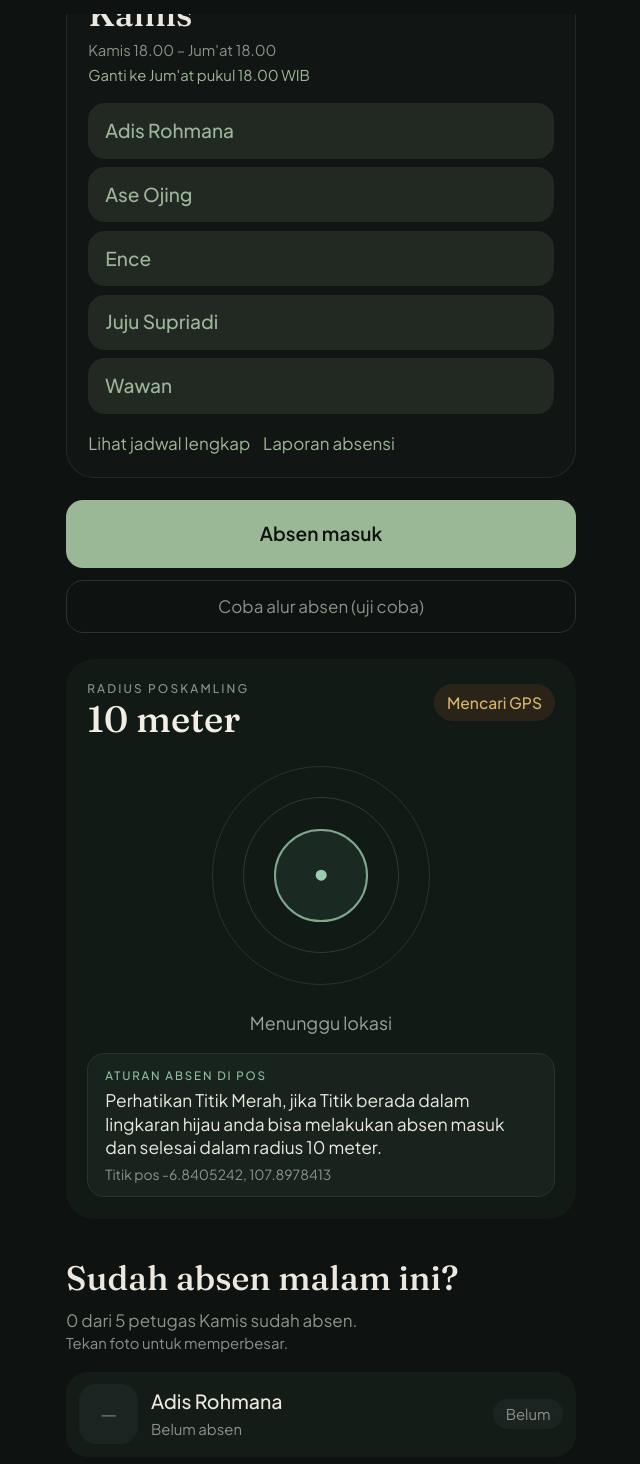
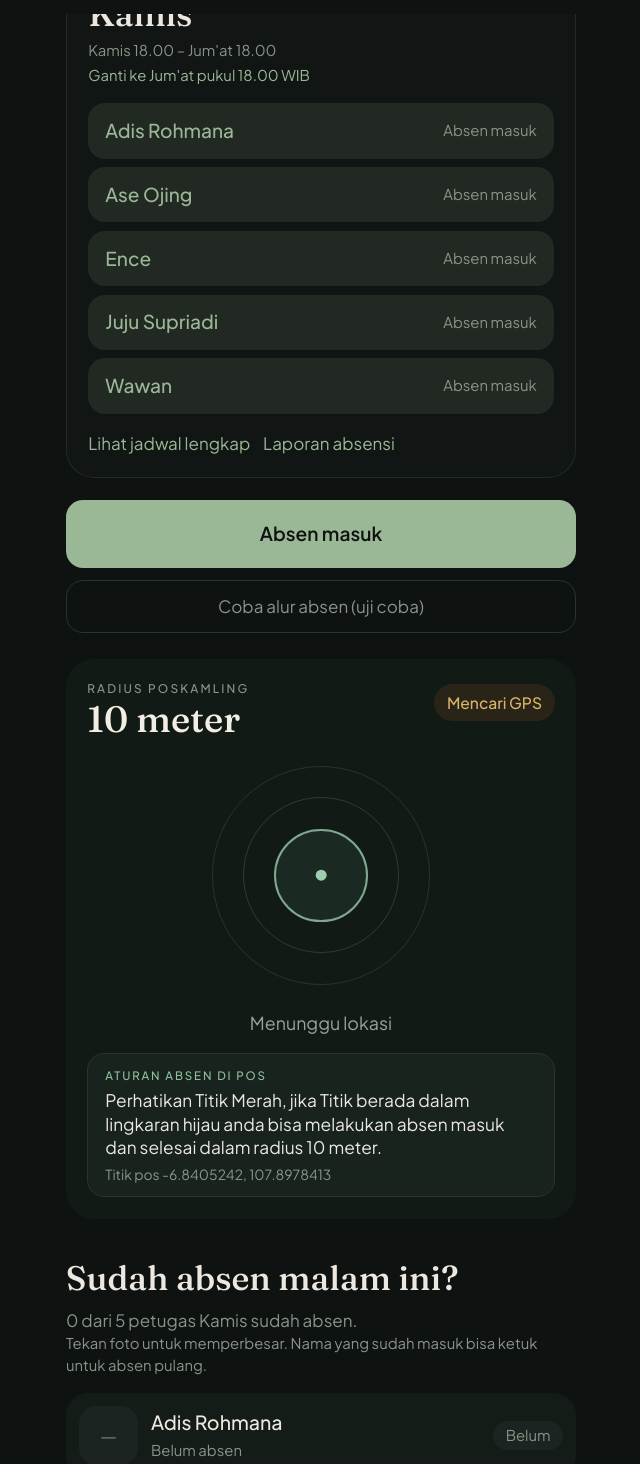
Before and after one commit to RT01nanggewer-byte/ronda-siaga, a React (Vite) app: page / in a window 1280 px wide. Shown: the part 786-2250 px from the top of the page, without its empty margins (319-959 px from the left). Built offline with nearby package versions, Linux system fonts and the light colour scheme; no server answers.

Commit message:
Beranda tombol Absen Pulang dan teks pulang di halaman lain

```diff
--- a/src/pages/absen.tsx
+++ b/src/pages/absen.tsx
@@ -1,8 +1,9 @@
-import { useMemo, useState } from "react";
+import { useEffect, useMemo, useState } from "react";
 import { CameraCapture, type CaptureResult } from "../components/camera-capture";
 import { GpsRadar } from "../components/gps-radar";
 import { POS_RADIUS_M } from "../lib/ronda/config";
 import { isInsidePos } from "../lib/ronda/geo";
+import { actionLabel } from "../lib/ronda/labels";
 import { ROSTER, allOfficers } from "../lib/ronda/roster";
 import { type AbsenMode, useRonda } from "../lib/ronda/store";
 import { getShiftWindow, pad2 } from "../lib/ronda/time";
@@ -10,17 +11,10 @@ import type { Page } from "../app";
 
 const MODES: { id: AbsenMode; label: string }[] = [
   { id: "masuk", label: "Masuk" },
-  { id: "selesai", label: "Selesai" },
+  { id: "selesai", label: "Pulang" },
   { id: "kampung", label: "Kampung" },
   { id: "kejadian", label: "Kejadian" },
 ];
-
-function actionLabel(mode: AbsenMode) {
-  if (mode === "selesai") return "Selesai";
-  if (mode === "kampung") return "Foto kampung";
-  if (mode === "kejadian") return "Foto kejadian";
-  return "Masuk";
-}
 
 export function Absen({
   testNow,
@@ -33,14 +27,31 @@ export function Absen({
 }) {
   const win = useMemo(() => getShiftWindow(testNow), [testNow]);
   const duty = ROSTER[win.weekday] ?? [];
-  const { settings, attendance, upsertAttendance, addPhoto } = useRonda();
-  const [mode, setMode] = useState<AbsenMode>("masuk");
+  const { settings, attendance, upsertAttendance, addPhoto, absenStart, setAbsenStart } = useRonda();
+  const [mode, setMode] = useState<AbsenMode>(absenStart?.mode ?? "masuk");
   const [step, setStep] = useState<1 | 2 | 3 | 4>(1);
-  const [picked, setPicked] = useState<string | null>(null);
+  const [picked, setPicked] = useState<string | null>(absenStart?.name ?? null);
   const [pin, setPin] = useState("");
   const [media, setMedia] = useState<CaptureResult | null>(null);
   const [cam, setCam] = useState(false);
   const [msg, setMsg] = useState<string | null>(null);
+
+  useEffect(() => {
+    if (!absenStart) return;
+    setMode(absenStart.mode);
+    if (absenStart.name) {
+      setPicked(absenStart.name);
+      if (absenStart.skipPin) {
+        setStep(3);
+        setCam(true);
+      } else {
+        setStep(2);
+      }
+    } else {
+      setStep(1);
+    }
+    setAbsenStart(null);
+  }, [absenStart, setAbsenStart]);
 
   const officer = duty.find((d) => d.name === picked) ?? allOfficers().find((d) => d.name === picked);
   const stamp = `${pad2(win.parts.hour)}.${pad2(win.parts.minute)} WIB`;
@@ -88,7 +99,7 @@ export function Absen({
         return setMsg("Absen masuk hanya 22.00–24.00 WIB.");
       }
       if (mode === "selesai" && !settings.testMode && !win.canCheckOut) {
-        return setMsg("Absen selesai hanya 22.01–05.00 WIB.");
+        return setMsg("Absen pulang hanya 22.01–05.00 WIB.");
       }
       if ((mode === "masuk" || mode === "selesai") && !inside) {
         return setMsg(`Harus dalam ${POS_RADIUS_M} m dari poskamling.`);
@@ -132,12 +143,14 @@ export function Absen({
         ? media?.kind === "video"
           ? "Kirim video kejadian"
           : "Kirim foto kejadian"
-        : `Kirim absen ${mode}`;
+        : mode === "selesai"
+          ? "Kirim absen pulang"
+          : "Kirim absen masuk";
 
   return (
     <div className="pb-28">
       <p className="text-[0.78rem] font-medium tracking-[0.16em] text-primary/80">IKUTI 4 LANGKAH</p>
-      <h1 className="mt-1 font-clock text-[2.45rem] leading-none">Absen {mode}</h1>
+      <h1 className="mt-1 font-clock text-[2.45rem] leading-none">Absen {mode === "selesai" ? "pulang" : mode}</h1>
       <p className="mt-2 text-[1.05rem] leading-snug text-muted-foreground">
         {win.hari} · giliran malam ini (berganti pukul 18.00)
       </p>
@@ -157,7 +170,7 @@ export function Absen({
                   else if (n === 2 && picked) {
                     setStep(2);
                     setCam(false);
-                  } else if (n === 3 && picked && pin === officer?.pin) {
+                  } else if (n === 3 && picked) {
                     setStep(3);
                     setCam(true);
                   }
--- a/src/pages/beranda.tsx
+++ b/src/pages/beranda.tsx
@@ -22,12 +22,23 @@ export function Beranda({
   const win = useMemo(() => getShiftWindow(testNow), [testNow]);
   const real = useMemo(() => getWibParts(now), [now]);
   const duty = ROSTER[win.weekday] ?? [];
-  const { settings, attendance, photos, dismissNotice, setNotifyEnabled, markNotified, setTestMode } = useRonda();
+  const { settings, attendance, photos, dismissNotice, setNotifyEnabled, markNotified, setTestMode, setAbsenStart } =
+    useRonda();
   const showNotice = settings.dismissedShiftDate !== win.shiftDate;
   const [viewer, setViewer] = useState<{ src: string; caption: string } | null>(null);
 
   const tonight = attendance.filter((a) => a.shiftDate === win.shiftDate && !a.test);
   const tonightPhotos = photos.filter((p) => p.shiftDate === win.shiftDate);
+  const waitingPulang = tonight.filter((a) => a.masuk && !a.selesai);
+  const lastStillHere =
+    settings.lastMasukName &&
+    settings.lastMasukShift === win.shiftDate &&
+    waitingPulang.some((a) => a.name === settings.lastMasukName)
+      ? settings.lastMasukName
+      : waitingPulang.length === 1
+        ? waitingPulang[0].name
+        : null;
+  const showPulang = waitingPulang.length > 0;
 
   useEffect(() => {
     if (!settings.notifyEnabled) return;
@@ -59,11 +70,16 @@ export function Beranda({
     }
   }
 
+  function goAbsen(mode: "masuk" | "selesai", name: string | null, skipPin = false) {
+    setAbsenStart({ mode, name, skipPin });
+    onPage("absen");
+  }
+
   const lockText = win.locked
     ? `Terkunci · ${countdownToOpen(win.openInMin)}`
     : win.canCheckIn
       ? "Pos buka · absen masuk 22.00–24.00"
-      : "Jam selesai · sampai 05.00";
+      : "Jam pulang · sampai 05.00";
 
   return (
     <>
@@ -132,11 +148,25 @@ export function Beranda({
         <p className="text-sm text-muted-foreground">{win.rangeLabel}</p>
         <p className="mt-1 text-sm text-primary">{win.nextChangeLabel}</p>
         <ul className="mt-4 flex flex-col gap-2">
-          {duty.map((m) => (
-            <li key={m.name} className="rounded-2xl bg-primary/12 px-4 py-3 text-lg font-medium text-primary">
-              {m.name}
-            </li>
-          ))}
+          {duty.map((m) => {
+            const row = tonight.find((r) => r.name === m.name);
+            const needPulang = Boolean(row?.masuk && !row.selesai);
+            const done = Boolean(row?.masuk && row.selesai);
+            return (
+              <li key={m.name}>
+                <button
+                  type="button"
+                  className="flex w-full items-center justify-between rounded-2xl bg-primary/12 px-4 py-3 text-left"
+                  onClick={() => goAbsen(needPulang ? "selesai" : "masuk", m.name, needPulang)}
+                >
+                  <span className="text-lg font-medium text-primary">{m.name}</span>
+                  <span className="text-sm text-muted-foreground">
+                    {done ? "Sudah pulang" : needPulang ? "Absen pulang" : "Absen masuk"}
+                  </span>
+                </button>
+              </li>
+            );
+          })}
         </ul>
         <div className="mt-4 flex flex-wrap gap-3 text-primary">
           <button type="button" className="underline-offset-4 hover:underline" onClick={() => onPage("jadwal")}>
@@ -151,16 +181,16 @@ export function Beranda({
       <button
         type="button"
         className="mt-5 h-16 w-full rounded-2xl bg-primary text-lg font-semibold text-primary-foreground"
-        onClick={() => onPage("absen")}
+        onClick={() => goAbsen(showPulang ? "selesai" : "masuk", lastStillHere, Boolean(lastStillHere && showPulang))}
       >
-        Absen masuk
+        {showPulang ? (lastStillHere ? `Absen pulang · ${lastStillHere}` : "Absen pulang") : "Absen masuk"}
       </button>
       <button
         type="button"
         className="mt-3 w-full rounded-2xl border border-border py-3 text-base text-muted-foreground"
         onClick={() => {
           setTestMode(true);
-          onPage("absen");
+          goAbsen("masuk", null);
         }}
       >
         Coba alur absen (uji coba)
@@ -173,13 +203,14 @@ export function Beranda({
         <p className="mt-1 text-muted-foreground">
           {tonight.length} dari {duty.length} petugas {win.hari} sudah absen.
         </p>
-        <p className="text-sm text-muted-foreground">Tekan foto untuk memperbesar.</p>
+        <p className="text-sm text-muted-foreground">Tekan foto untuk memperbesar. Nama yang sudah masuk bisa ketuk untuk absen pulang.</p>
         <ul className="mt-4 flex flex-col gap-2">
           {duty.map((m) => {
             const row = tonight.find((r) => r.name === m.name);
             const thumb =
               tonightPhotos.find((p) => p.name === m.name && p.mode === "masuk") ??
               tonightPhotos.find((p) => p.name === m.name);
+            const needPulang = Boolean(row?.masuk && !row.selesai);
             return (
               <li key={m.name} className="flex items-center gap-3 rounded-[22px] bg-[#141c18] p-3">
                 {thumb ? (
@@ -195,13 +226,27 @@ export function Beranda({
                     —
                   </span>
                 )}
-                <span className="min-w-0 flex-1">
+                <button
+                  type="button"
+                  className="min-w-0 flex-1 text-left"
+                  onClick={() => goAbsen(needPulang ? "selesai" : "masuk", m.name, needPulang)}
+                >
                   <span className="block truncate text-[1.15rem] font-medium">{m.name}</span>
-                  <span className="text-sm text-muted-foreground">{row?.masuk ? `Masuk ${row.masuk}` : "Belum absen"}</span>
-                </span>
-                <span className={`rounded-full px-3 py-1 text-sm ${row ? "bg-primary/15 text-primary" : "bg-[#1b2420] text-muted-foreground"}`}>
-                  {row ? "Hadir" : "Belum"}
-                </span>
+                  <span className="text-sm text-muted-foreground">
+                    {row?.selesai
+                      ? `Masuk ${row.masuk} · Pulang ${row.selesai}`
+                      : row?.masuk
+                        ? `Masuk ${row.masuk}`
+                        : "Belum absen"}
+                  </span>
+                </button>
+                <button
+                  type="button"
+                  className={`rounded-full px-3 py-1 text-sm ${row?.selesai ? "bg-primary/15 text-primary" : row ? "bg-[#2a2418] text-amber" : "bg-[#1b2420] text-muted-foreground"}`}
+                  onClick={() => goAbsen(needPulang ? "selesai" : "masuk", m.name, needPulang)}
+                >
+                  {row?.selesai ? "Pulang" : row ? "Hadir" : "Belum"}
+                </button>
               </li>
             );
           })}
```
